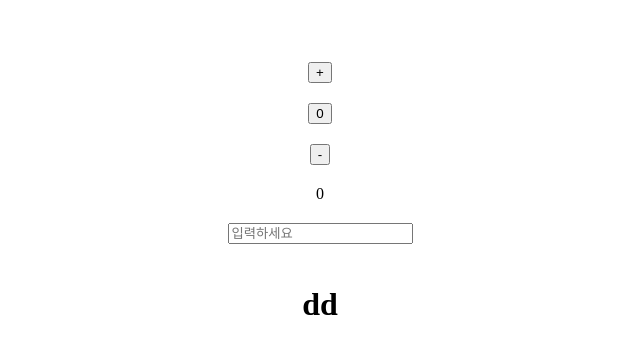
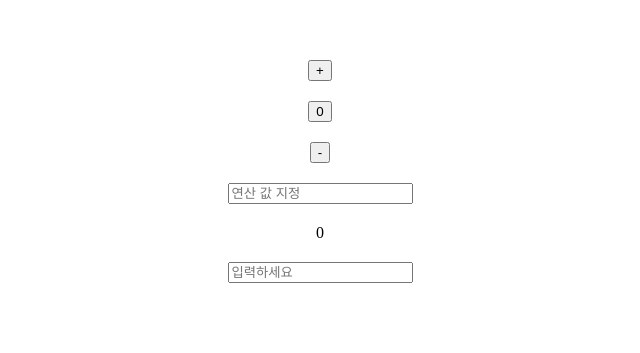
Before and after one commit to Yehoonn/Study, a React (Create React App) app in the folder first-app/: page / in a window 1280 px wide. Shown: the part 205-558 px from the top of the page, without its empty margins (328-968 px from the left). Built offline with nearby package versions, Linux system fonts and the light colour scheme.

Commit message:
reducer change

```diff
--- a/first-app/src/App/App.js
+++ b/first-app/src/App/App.js
@@ -1,3 +1,4 @@
+import { useReducer } from "react";
 import "./App.css";
 // import MyComponent from "../Component[default]/MyComponent.js";
 // import Counter from "../stateComponent[class]/Counter.js";
@@ -9,8 +10,8 @@ import "./App.css";
 // import Loop from "../loop/loop.js";
 // import LifeCycle from "../LifeCycle[class]/LifeCycle.js";
 // import ErrorSearch from "../ErrorSearch/ErrorSearch.js";
-import HooksPractice from "../HooksPractice/HooksPractice.js";
-import { Component, useReducer, useState } from "react";
+// import HooksPractice from "../HooksPractice/HooksPractice.js";
+// import { Component, useReducer, useState } from "react";
 
 // 랜덤으로 색상을 정해주는 함수
 // const getRandomColor = () => {
@@ -34,30 +35,6 @@ function App() {
   //   setState(state - 1);
   // };
 
-  const reducerFunction = (state, action) => {
-    switch (action.type) {
-      case "up":
-        return state + 1;
-      case "reset":
-        return 0;
-      case "down":
-        return state - 1;
-    }
-  };
-
-  const up = () => {
-    disPatchCount({ type: "up" });
-  };
-
-  const reset = () => {
-    disPatchCount({ type: "reset" });
-  };
-  const down = () => {
-    disPatchCount({ type: "down" });
-  };
-
-  const [count, disPatchCount] = useReducer(reducerFunction, 0);
-
   const InputReducer = (state, action) => {
     return { ...state, [action.name]: action.value };
   };
@@ -66,7 +43,36 @@ function App() {
     disPatchData(e.target);
   };
 
-  const [inputData, disPatchData] = useReducer(InputReducer, { text: "dd" });
+  const [inputData, disPatchData] = useReducer(InputReducer, {
+    text: "",
+    number: "",
+  });
+
+  const reducerFunction = (state, action) => {
+    switch (action.type) {
+      case "up":
+        return state + Number(action.number);
+      case "reset":
+        return 0;
+      case "down":
+        return state - Number(action.number);
+      default:
+        return;
+    }
+  };
+
+  const [count, disPatchCount] = useReducer(reducerFunction, 0);
+
+  const up = () => {
+    disPatchCount({ type: "up", number: inputData.number });
+  };
+
+  const reset = () => {
+    disPatchCount({ type: "reset" });
+  };
+  const down = () => {
+    disPatchCount({ type: "down", number: inputData.number });
+  };
 
   return (
     <>
@@ -97,6 +103,11 @@ function App() {
       <button onClick={up}>+</button>
       <button onClick={reset}>0</button>
       <button onClick={down}>-</button>
+      <input
+        name="number"
+        placeholder="연산 값 지정"
+        onChange={InputChange}
+      ></input>
       <div>{count}</div>
       <input
         name="text"
```
